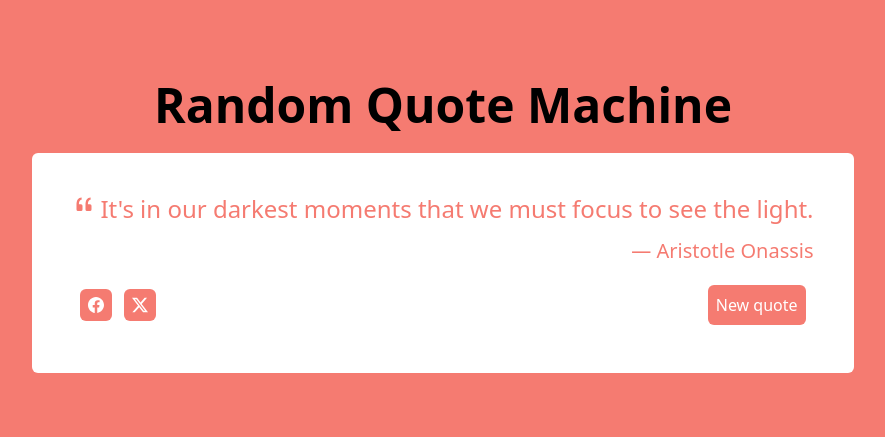
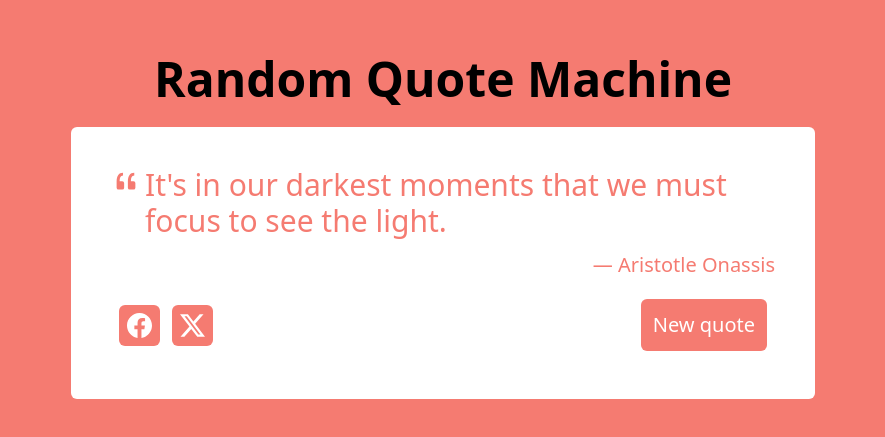
Before and after one commit to kenedyolisi/random_quote_generator, a React (Vite) app: page / in a window 1280 px wide. Shown: the part 173-610 px from the top of the page, without its empty margins (197-1082 px from the left). Built offline with nearby package versions, Linux system fonts and the light colour scheme.

Commit message:
styles: add more styles and minor fixes

```diff
--- a/src/app.tsx
+++ b/src/app.tsx
@@ -40,11 +40,14 @@ export default function App() {
 
   return (
     <div
-      className="flex flex-col gap-6 justify-center items-center h-screen transition-colors duration-1000"
+      className="flex flex-col gap-6 justify-center items-center h-screen px-5 transition-colors duration-1000"
       style={{ backgroundColor: color }}
     >
       <h1 className="text-5xl font-bold">Random Quote Machine</h1>
-      <div className="max-w-4xl p-10 mx-5 bg-white rounded-md" id="quote-box">
+      <div
+        className="w-full sm:w-4/5 md:w-3/5 max-w-4xl p-10 mx-5 bg-white rounded-md"
+        id="quote-box"
+      >
         <div
           className="flex flex-col transition-colors duration-[600ms]"
           style={{ color: color }}
@@ -54,8 +57,7 @@ export default function App() {
               <svg
                 xmlns="http://www.w3.org/2000/svg"
                 viewBox="0 0 16 16"
-                width="24"
-                height="24"
+                width="30"
                 fill="currentColor"
               >
                 <path d="M12 12a1 1 0 0 0 1-1V8.558a1 1 0 0 0-1-1h-1.388c0-.351.021-.703.062-1.054.062-.372.166-.703.31-.992.145-.29.331-.517.559-.683.227-.186.516-.279.868-.279V3c-.579 0-1.085.124-1.52.372a3.322 3.322 0 0 0-1.085.992 4.92 4.92 0 0 0-.62 1.458A7.712 7.712 0 0 0 9 7.558V11a1 1 0 0 0 1 1zm-6 0a1 1 0 0 0 1-1V8.558a1 1 0 0 0-1-1H4.612c0-.351.021-.703.062-1.054.062-.372.166-.703.31-.992.145-.29.331-.517.559-.683.227-.186.516-.279.868-.279V3c-.579 0-1.085.124-1.52.372a3.322 3.322 0 0 0-1.085.992 4.92 4.92 0 0 0-.62 1.458A7.712 7.712 0 0 0 3 7.558V11a1 1 0 0 0 1 1z" />
@@ -63,7 +65,7 @@ export default function App() {
             </span>
 
             <blockquote id="text">
-              <p className="text-2xl">{quote[1]}</p>
+              <p className="text-3xl">{quote[1]}</p>
             </blockquote>
           </div>
 
@@ -81,8 +83,7 @@ export default function App() {
               <svg
                 xmlns="http://www.w3.org/2000/svg"
                 viewBox="0 0 16 16"
-                width="16"
-                height="16"
+                width="25"
                 fill="currentColor"
               >
                 <path d="M16 8.049c0-4.446-3.582-8.05-8-8.05C3.58 0-.002 3.603-.002 8.05c0 4.017 2.926 7.347 6.75 7.951v-5.625h-2.03V8.05H6.75V6.275c0-2.017 1.195-3.131 3.022-3.131.876 0 1.791.157 1.791.157v1.98h-1.009c-.993 0-1.303.621-1.303 1.258v1.51h2.218l-.354 2.326H9.25V16c3.824-.604 6.75-3.934 6.75-7.951" />
@@ -93,13 +94,13 @@ export default function App() {
               id="tweet-quote"
               style={{ backgroundColor: color }}
               href={`https://twitter.com/intent/tweet?text="${quote[1]}" —${quote[0]}&hashtags=quotes`}
+              title="Share on twitter"
               target="_blank"
             >
               <svg
                 xmlns="http://www.w3.org/2000/svg"
                 viewBox="0 0 16 16"
-                width="16"
-                height="16"
+                width="25"
                 fill="currentColor"
               >
                 <path d="M12.6.75h2.454l-5.36 6.142L16 15.25h-4.937l-3.867-5.07-4.425 5.07H.316l5.733-6.57L0 .75h5.063l3.495 4.633L12.601.75Zm-.86 13.028h1.36L4.323 2.145H2.865l8.875 11.633Z" />
@@ -107,7 +108,7 @@ export default function App() {
             </a>
           </div>
           <button
-            className="p-2 text-white rounded-md transition-colors duration-500 active:scale-95"
+            className="p-3 text-white text-xl rounded-md transition-colors duration-500 active:scale-95"
             id="new-quote"
             style={{ backgroundColor: color }}
             type="button"
```
